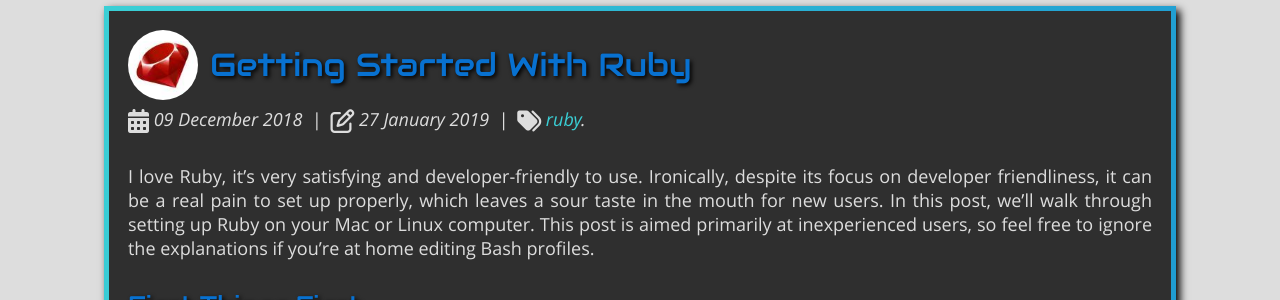
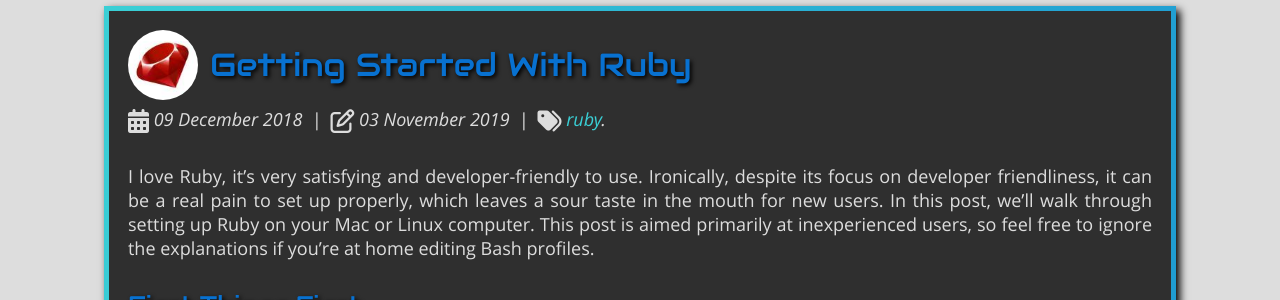
Before and after one commit to StaphSynth/StaphSynth.github.io, a Jekyll site: the page built from _posts/2018-12-09-getting-started-with-ruby.md, in a window 1280 px wide and 900 px high. Shown: the part 267-567 px from the top of the window. Built offline with Jekyll 4.4.1, drawn with Linux system fonts in a browser that asks for light colours; nearby versions of some CDN libraries; some of the changed text lies outside the part shown.

```diff
--- a/_posts/2018-12-09-getting-started-with-ruby.md
+++ b/_posts/2018-12-09-getting-started-with-ruby.md
@@ -4,7 +4,7 @@
 logo: ruby.jpg
 byline: Getting it right the first time
 category: coding
-modified: 2019-01-27
+modified: 2019-11-03
 tags:
   - ruby
 ---
```
Also changed, not shown: other parts of _posts/2018-12-09-getting-started-with-ruby.md (+1 -1 lines).
